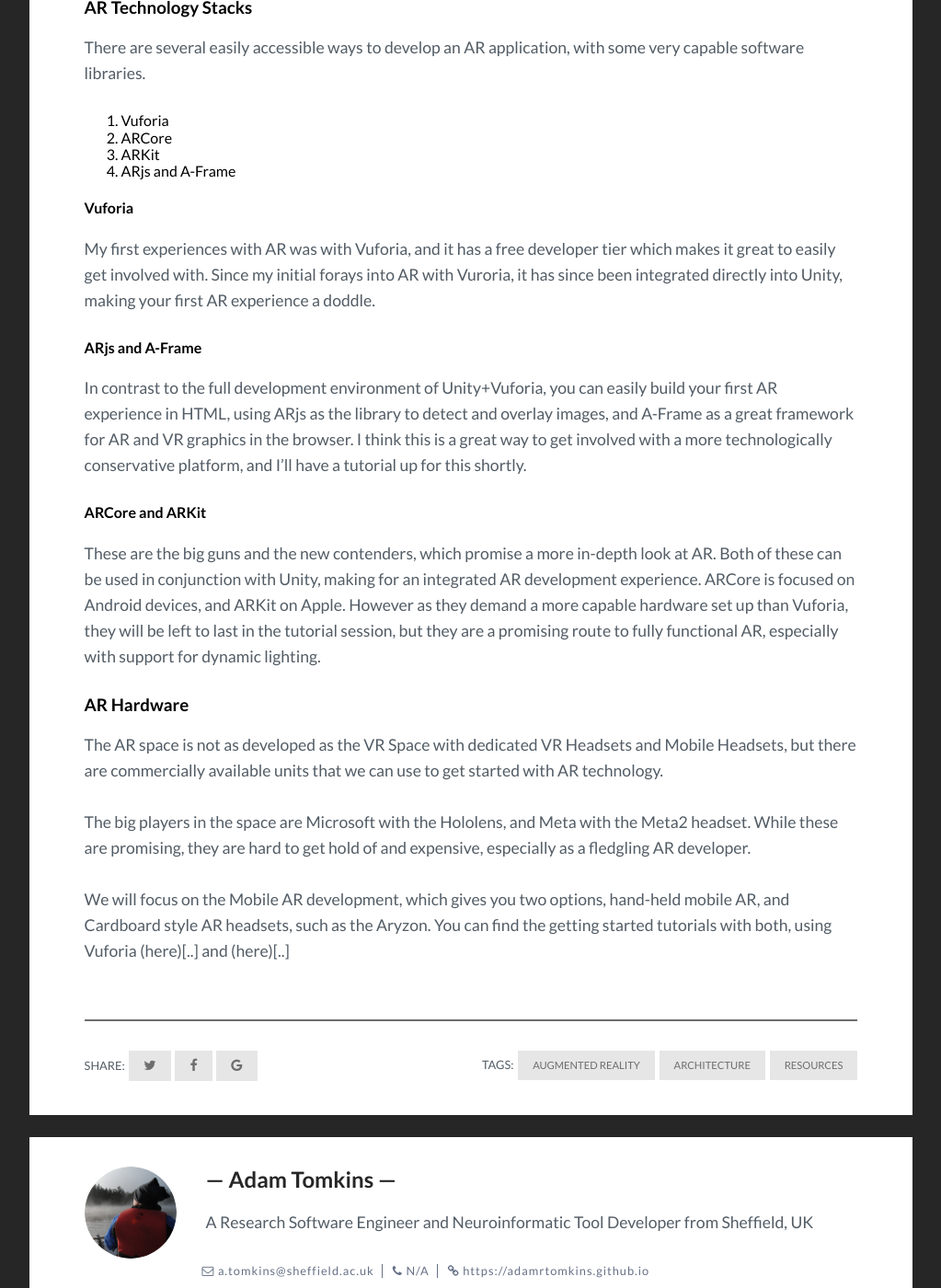
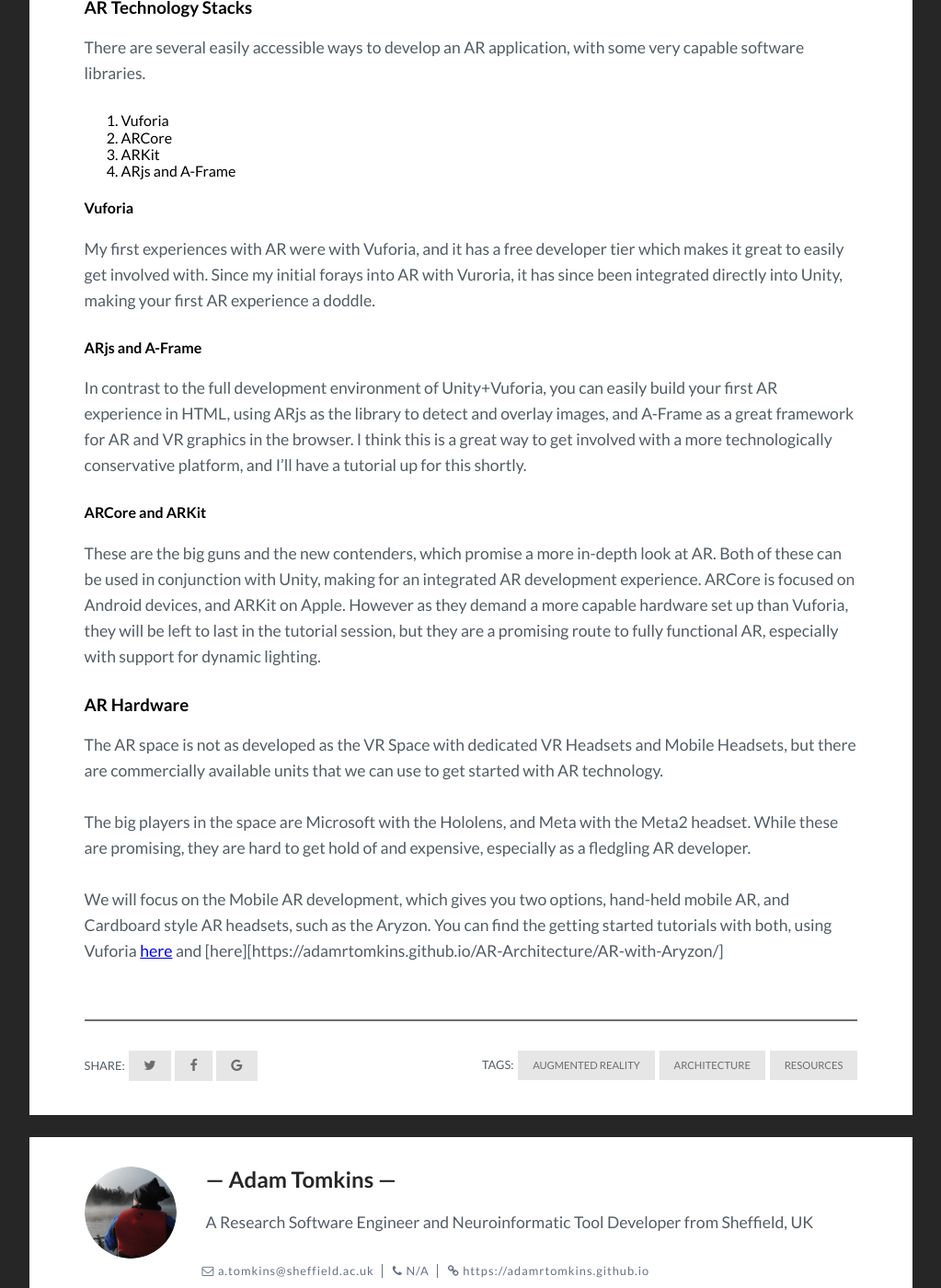
Before and after one commit to AdamRTomkins/AR-Architecture, a Jekyll site: the page built from _posts/2018-01-17-Introduction_To_AR.markdown, in a window 1280 px wide and 1400 px high, scrolled down 1380 px. Shown: the whole window at 92% size, without its empty margins (128-1151 px from the left). Built offline with Jekyll 4.4.1, drawn with Linux system fonts in a browser that asks for light colours.

Commit message:
Add links

```diff
--- a/_posts/2018-01-17-Introduction_To_AR.markdown
+++ b/_posts/2018-01-17-Introduction_To_AR.markdown
@@ -37,7 +37,7 @@
 
 #### Vuforia
 
-My first experiences with AR was with Vuforia, and it has a free developer tier which makes it great to easily get involved with. Since my initial forays into AR with Vuroria, it has since been integrated directly into Unity, making your first AR experience a doddle.
+My first experiences with AR were with Vuforia, and it has a free developer tier which makes it great to easily get involved with. Since my initial forays into AR with Vuroria, it has since been integrated directly into Unity, making your first AR experience a doddle.
 
 #### ARjs and A-Frame
 
@@ -54,4 +54,4 @@
 
 The big players in the space are Microsoft with the Hololens, and Meta with the Meta2 headset. While these are promising, they are hard to get hold of and expensive, especially as a fledgling AR developer.
 
-We will focus on the Mobile AR development, which gives you two options, hand-held mobile AR, and Cardboard style AR headsets, such as the Aryzon. You can find the getting started tutorials with both, using Vuforia (here)[..] and (here)[..]
+We will focus on the Mobile AR development, which gives you two options, hand-held mobile AR, and Cardboard style AR headsets, such as the Aryzon. You can find the getting started tutorials with both, using Vuforia [here](https://adamrtomkins.github.io/AR-Architecture/Unity_Vuforia/) and [here][https://adamrtomkins.github.io/AR-Architecture/AR-with-Aryzon/]
```
